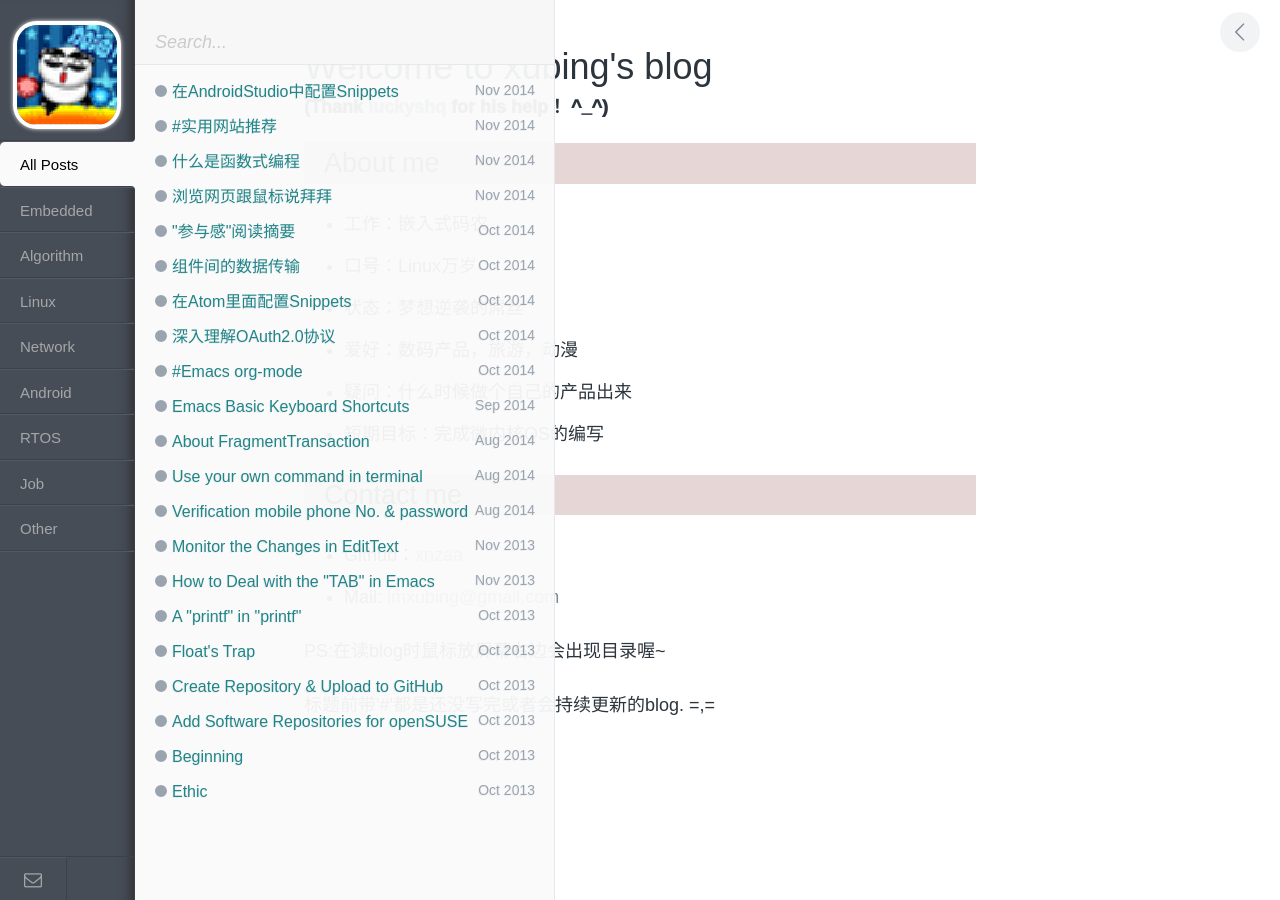
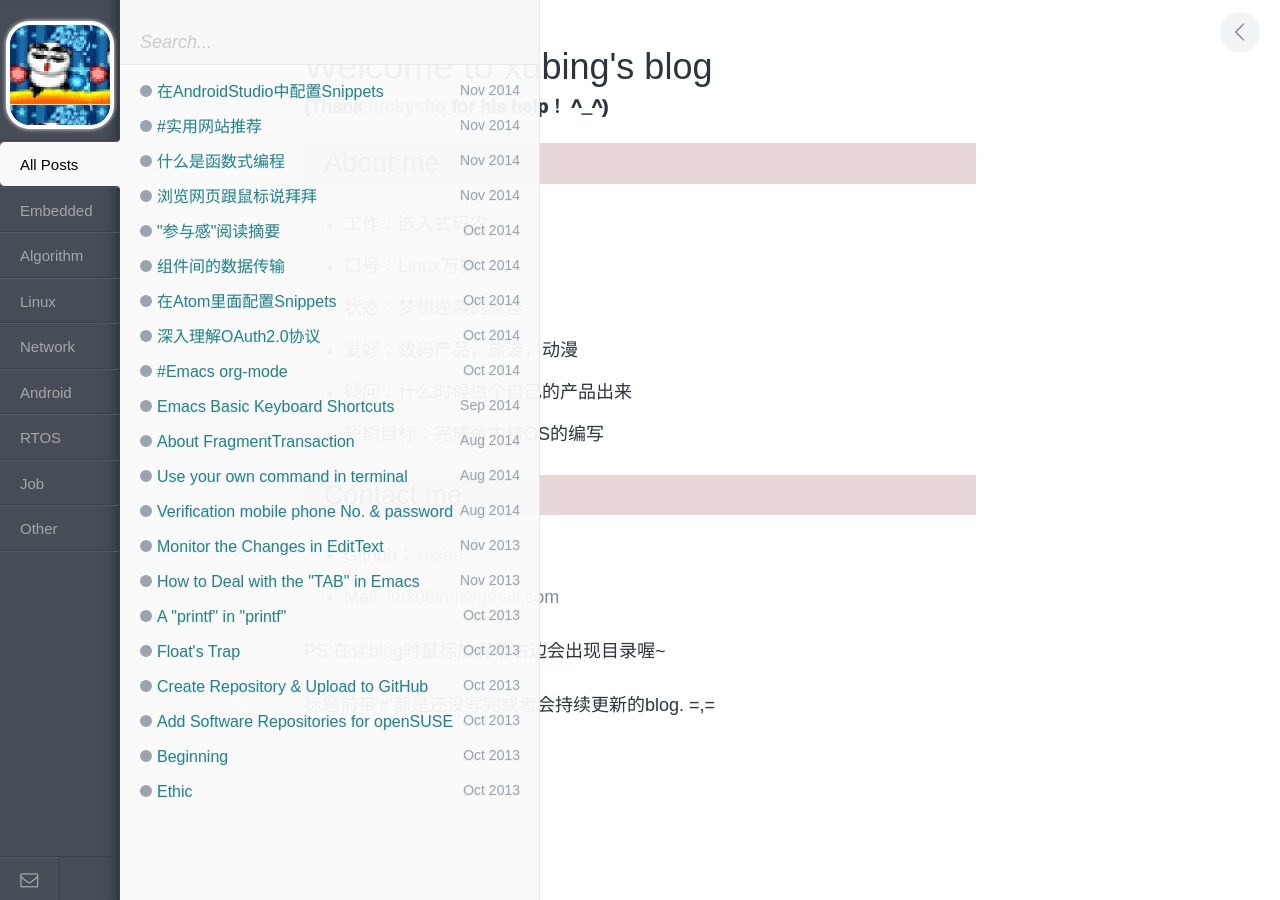
Before and after one commit to xnzaa/xnzaa.github.io, a Jekyll site: the page built from index.html, in a window 1280 px wide. Built offline with Jekyll 4.4.1, drawn with Linux system fonts in a browser that asks for light colours; comment, search, counter and statistics services are not loaded.

Commit message:
change index

```diff
--- a/assets/css/style.css
+++ b/assets/css/style.css
@@ -91,7 +91,7 @@ a {
    Tags
 \*---------------------------------*/
 #tags {
-  width: 135px;
+  width: 120px;
   height: 100%;
   background: #474d57;
   border-right: 1px solid #3c4149;
```
Also changed, not shown: assets/img/avatar.png, 1 other file.
